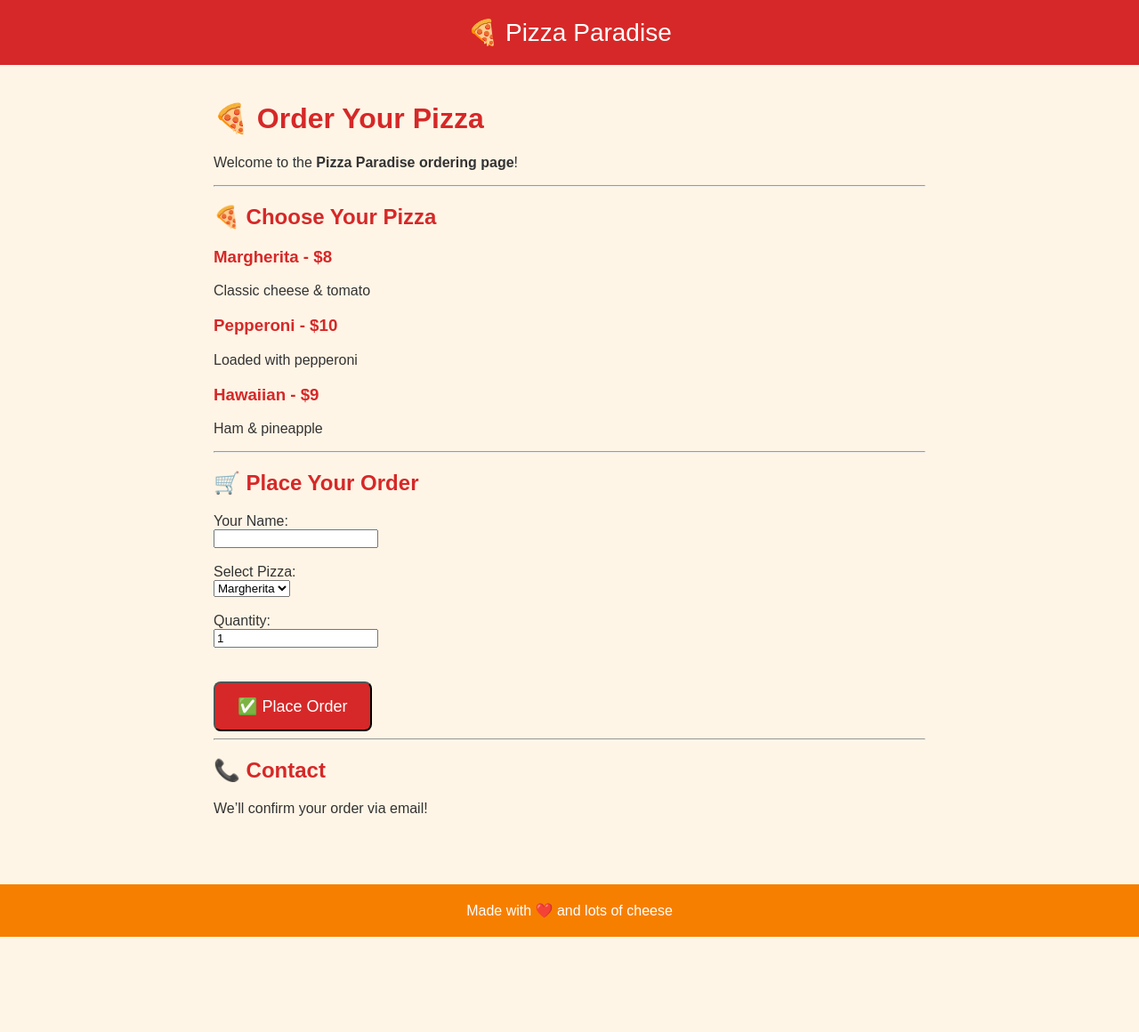
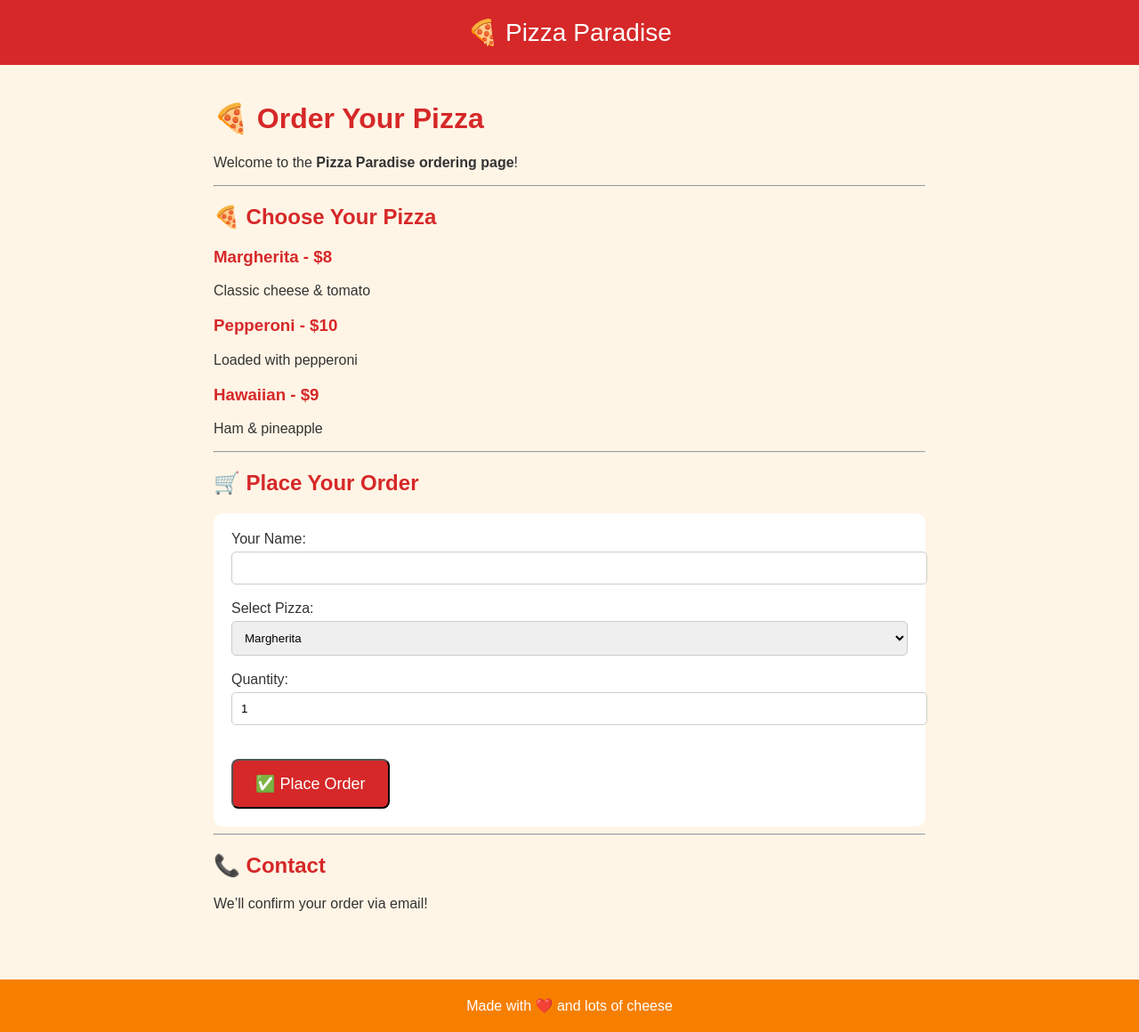
Before and after one commit to 007Sriram/007sriram.github.io, a Jekyll site: the page built from order.md, in a window 1280 px wide. Shown: the whole page at 89% size. Built offline with Jekyll 4.4.1, drawn with Linux system fonts in a browser that asks for light colours; before the commit the page ends 1053 px from its top, so only the background shows below that.

Commit message:
Update default.html

```diff
--- a/_layouts/default.html
+++ b/_layouts/default.html
@@ -4,7 +4,7 @@
   <meta charset="utf-8">
   <title>{{ page.title }}</title>
 
-  <!-- 🍕 Simple Pizza Style -->
+  <!-- 🍕 Styles -->
   <style>
     body {
       font-family: Arial, sans-serif;
@@ -55,6 +55,21 @@
     .order-btn:hover {
       background: #a61e1e;
       transform: scale(1.05);
+    }
+
+    /* 🍕 Form Styling */
+    form {
+      background: #fff;
+      padding: 20px;
+      border-radius: 10px;
+    }
+
+    input, select {
+      width: 100%;
+      padding: 10px;
+      margin-top: 5px;
+      border-radius: 5px;
+      border: 1px solid #ccc;
     }
   </style>
 
@@ -76,7 +91,6 @@
     <img height="1" width="1" style="display:none"
     src="https://www.facebook.com/tr?id=1201265835064535&ev=PageView&noscript=1"/>
   </noscript>
-  <!-- End Meta Pixel Code -->
 
 </head>
 
```
Also changed, not shown: other parts of _layouts/default.html (+1 -1 lines).
